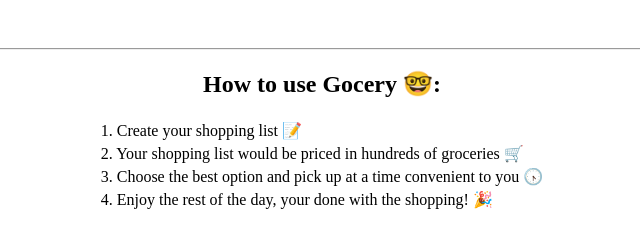
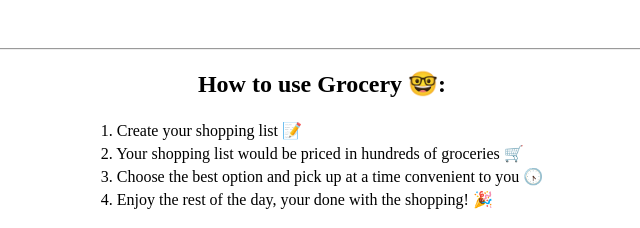
Before and after one commit to RonnieR17/grocery, a plain HTML site: page index.html in a window 1280 px wide. Shown: the part 223-451 px from the top of the page, 318-958 px from the left. Drawn offline with Linux system fonts and the light colour scheme.

Commit message:
Update index.html

```diff
--- a/index.html
+++ b/index.html
@@ -22,7 +22,7 @@
     <br>
     <hr>
     <h2>
-      How to use Gocery 🤓:
+      How to use Grocery 🤓:
     </h2>
     <table>
       <tr>
```
